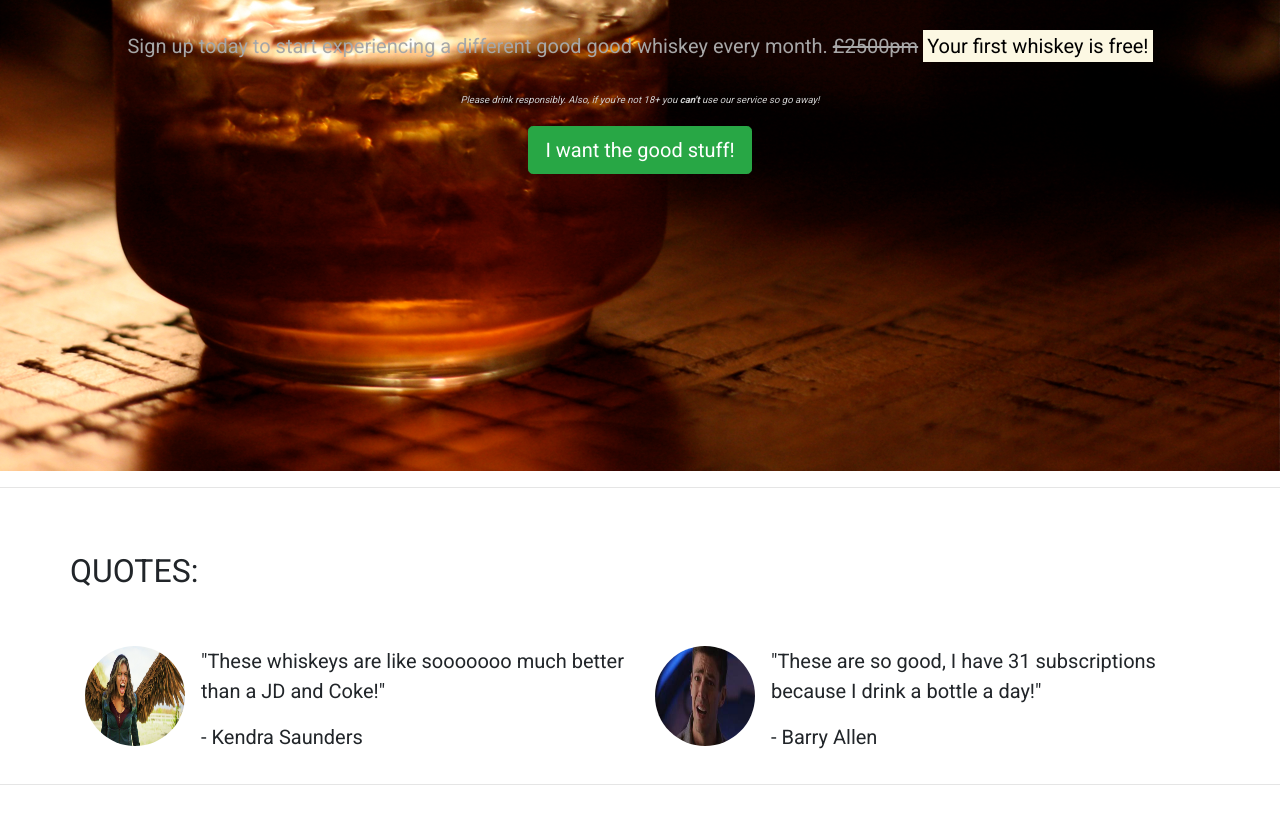
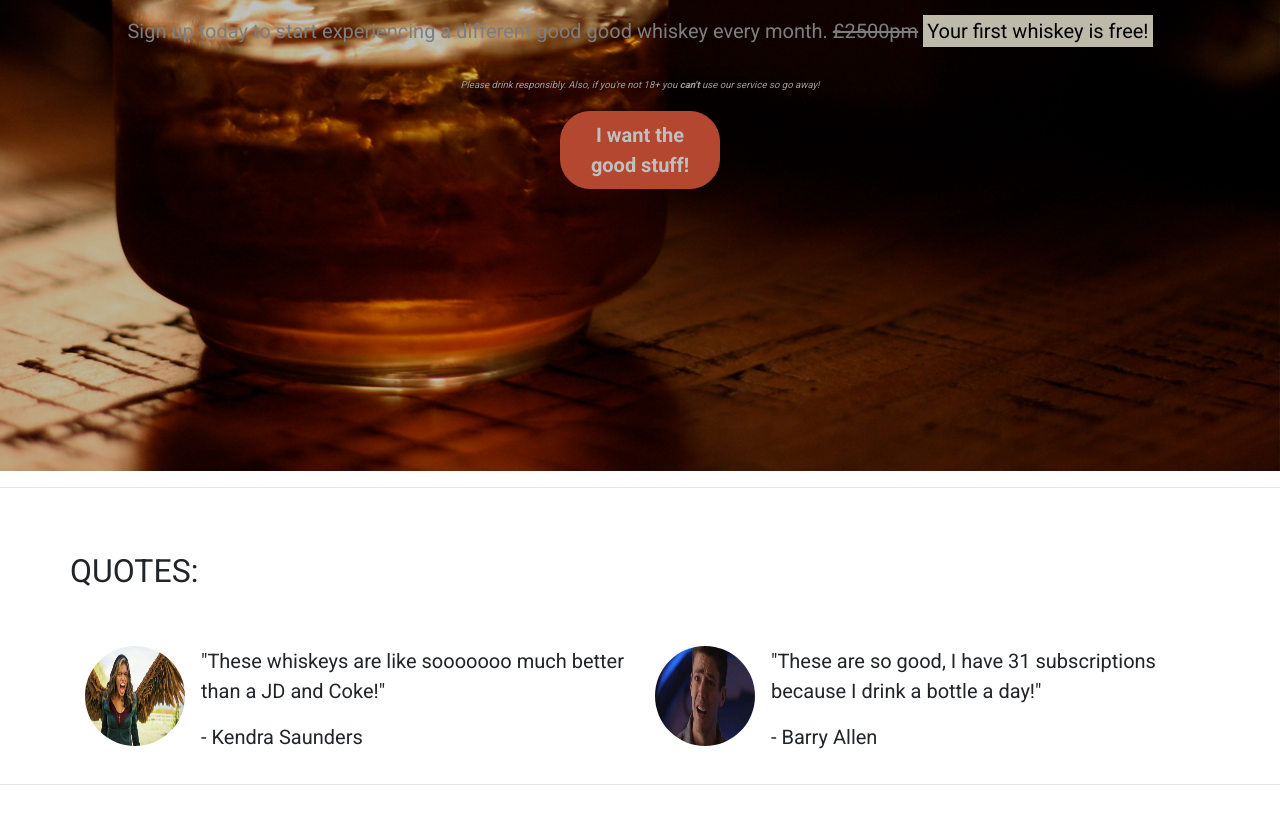
Before and after one commit to Ryanwatson1991/bootstrap_tutorial, a plain HTML site: page index.html in a window 1280 px wide. Shown: the part 385-1212 px from the top of the page. Drawn offline with nearby package versions, Linux system fonts and the light colour scheme.

Commit message:
Css Stylin done for callout

```diff
--- a/css/style.css
+++ b/css/style.css
@@ -6,6 +6,7 @@ body {
 
 .callout-container {
     height: 100vh;
+
     background: url("../Images/whiskey.jpg") no-repeat bottom right fixed;
     -webkit-background-size: cover;
     -moz-background-size: cover;
@@ -15,6 +16,17 @@ body {
     display: flex;
     align-items: center;
     justify-content: center;
+
+    position: relative;
+}
+
+.opaque-overlay{
+    position: absolute;
+    top: 0;
+    left: 0;
+    height: 100%;
+    width: 100%;
+    background-color: rgba(0,0,0,0.25)
 }
 
 .quotes-container {}
@@ -27,9 +39,16 @@ body {
     width: 75px;
     height: 5px;
     border: 0;
-    background color: #f05f40;
+    background-color: #444;
 }
 
+.block-divider--orange {
+    background-color: #f05f40;
+}
+
+.block-divider--short {
+    width: 35px;
+}
 /*Jumbotron*/
 
 .jumbotron {
@@ -52,3 +71,26 @@ body {
     font-style: italic;
     color: #d0d0d0;
 }
+
+/*Buttons*/
+
+.btn--cta {
+    font-weight: bold;
+    border-radius: 30px;
+    width: 160px;
+}
+
+.btn--red {
+    color: white;
+    background-color: #f05f40;
+    border-color: #f05f40;
+}
+
+.btn--red:hover,
+.btn--red:active,
+.btn--red:focus,
+.btn--red:active:focus {
+    background-color: #df4929;
+    border-color: #df4929;
+    color: white;
+}
--- a/index.html
+++ b/index.html
@@ -7,7 +7,7 @@
     <link rel="stylesheet" href="https://stackpath.bootstrapcdn.com/bootstrap/4.4.1/css/bootstrap.min.css" integrity="sha384-Vkoo8x4CGsO3+Hhxv8T/Q5PaXtkKtu6ug5TOeNV6gBiFeWPGFN9MuhOf23Q9Ifjh" crossorigin="anonymous">
     <script src="https://kit.fontawesome.com/6629f1558e.js" crossorigin="anonymous"></script>
     <link href="https://fonts.googleapis.com/css2?family=Roboto:wght@400;700&display=swap" rel="stylesheet">
-    <link rel="stylesheet" href="css/style.css">
+    <link rel="stylesheet" href="css/style.css" type="text/css" />
 </head>
 
 <body>
@@ -58,16 +58,17 @@
     Alert-->
     <!--Callout-->
     <div class="container-fluid callout-container">
+        <div class="opaque-overlay"></div>
             <div class="row">
                 <div class="col12">
                     <section class="callout jumbotron text-center">
                         <h1 class="jumbotron-header">Good and tasty whiskeys delivered right to your doorstep.</h1>
-                    <hr class="block-divider">
+                        <hr class="block-divider block-divider--orange">
                         <p class="lead">Sign up today to start experiencing a different good good whiskey every month. <s class="d-none d-sm-inline">£2500pm</s>
                         <span class="d-inline d-sm-none"><br><br></span>
                         <strong><mark>Your first whiskey is free!</mark></strong></p>
                         <p class="text-muted"><small>Please drink responsibly. Also, if you're not 18+ you <strong>can't</strong> use our service so go away!</small></p>
-                    <button class="btn btn-success btn-lg" data-toggle="modal" data-target="#signUpModal">I want the good stuff!</button>
+                        <button class="btn btn-lg btn--cta btn--red" data-toggle="modal" data-target="#signUpModal">I want the good stuff!</button>
                     </section>
                 </div>
             </div>
```
Lines whose indentation alone changed are shown as unchanged.
